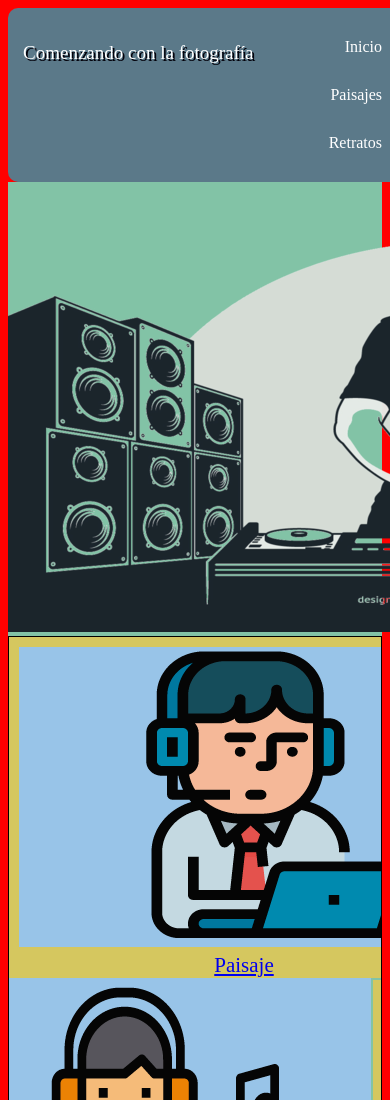
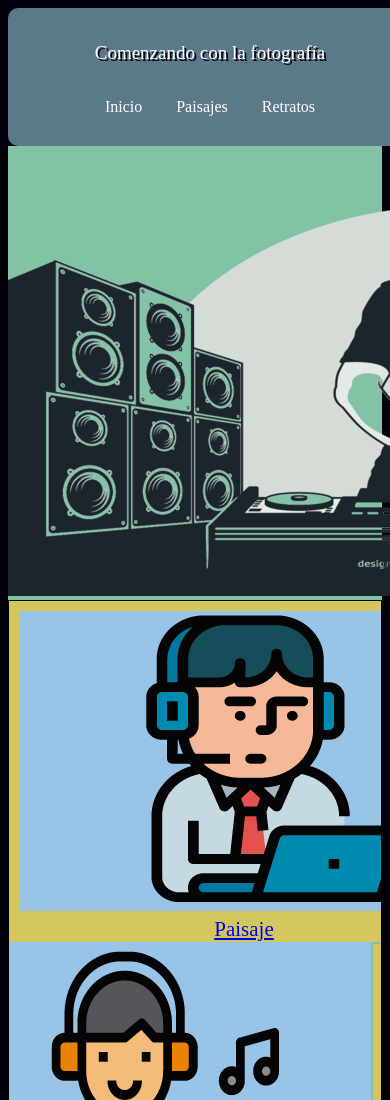
Before and after one commit to rorjuliancho/Css_Diseno_web_responsive_JulianMora, a plain HTML site: page index.html in a window 390 px wide. Shown: the top 1100 px of the page. Drawn offline with Linux system fonts and the light colour scheme; a web font is replaced by a local one.

Commit message:
nav responsive

```diff
--- a/css/master.css
+++ b/css/master.css
@@ -137,16 +137,21 @@ box-shadow:2px 2px  #02010a;
 	width: 100%;
 }
 /*RESPONSIVE*/
-@media screen and (max-width: 600px) {
-  body{
-    background: red;
+/*menu nevegación*/
+@media screen and (max-width: 800px) {
+  nav{
+      overflow: hidden;
+      width: 100%;
+  }
+  nav>p{
+  text-align: center;
+  width: 100%;
+  height: auto;
+  float: none;
+  display: block;
   }
 
-}
-
-@media  (max-width: 900px) {
-  .img_one, .img_two, .img_three, .img_four, .img_five, .img_six {
-  height: auto;
-  max-width: 50%;
+  .nav-main{
+    text-align: center;
   }
 }
--- a/index.html
+++ b/index.html
@@ -9,9 +9,12 @@
   <body>
     <nav>
         <p class="nav-name">Comenzando con la fotografía</p>
-  			<a href="index.html" class="nav-bar">Inicio</a>
-  			<a href="Paisaje.html"class="nav-bar">Paisajes</a>
-  			<a href="Retrato.html"class="nav-bar">Retratos</a>
+        <div class="nav-main">
+          <a href="index.html" class="nav-bar">Inicio</a>
+    			<a href="Paisaje.html"class="nav-bar">Paisajes</a>
+    			<a href="Retrato.html"class="nav-bar">Retratos</a>
+        </div>
+
   	</nav>
 
     <div>
```
